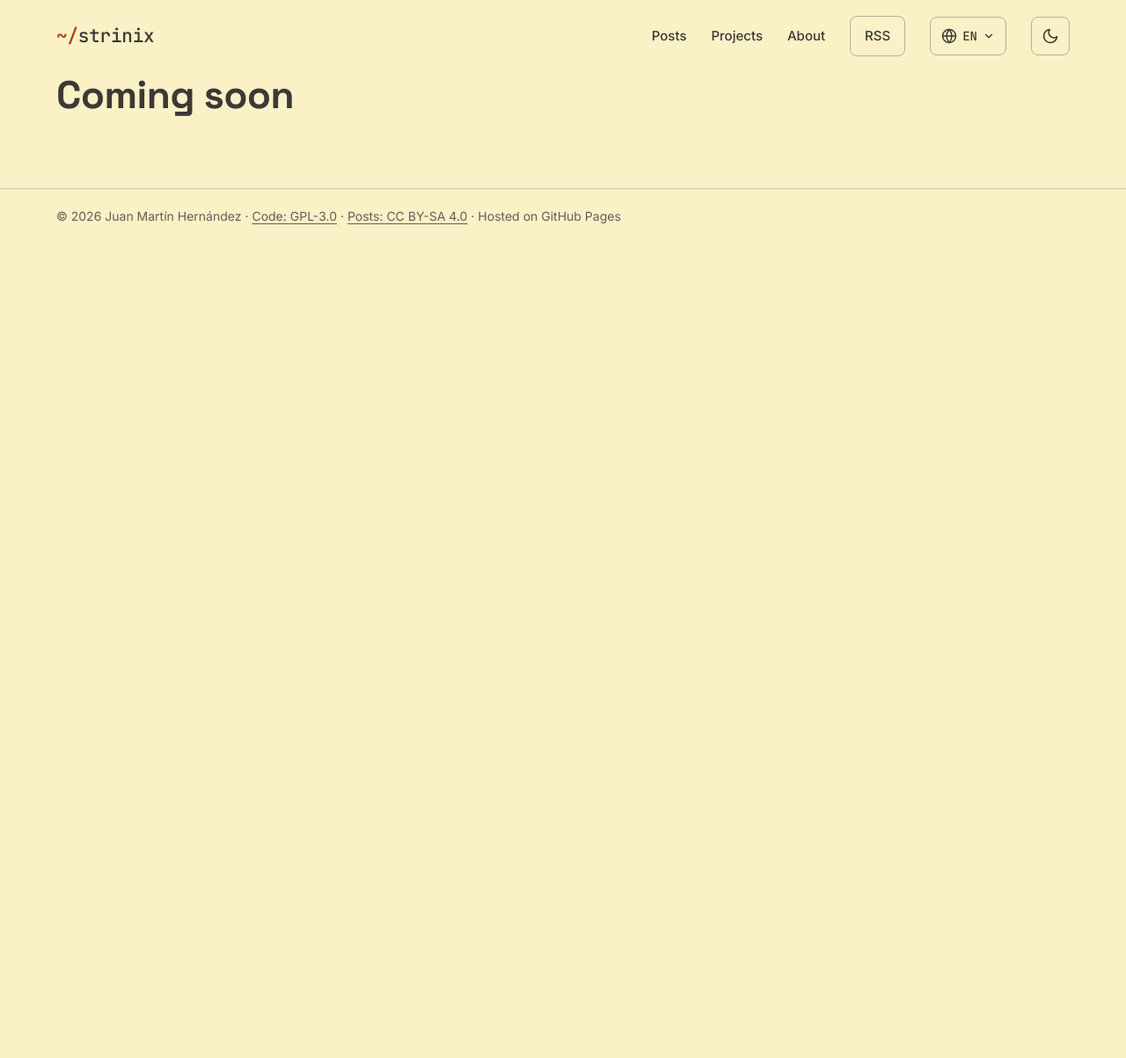
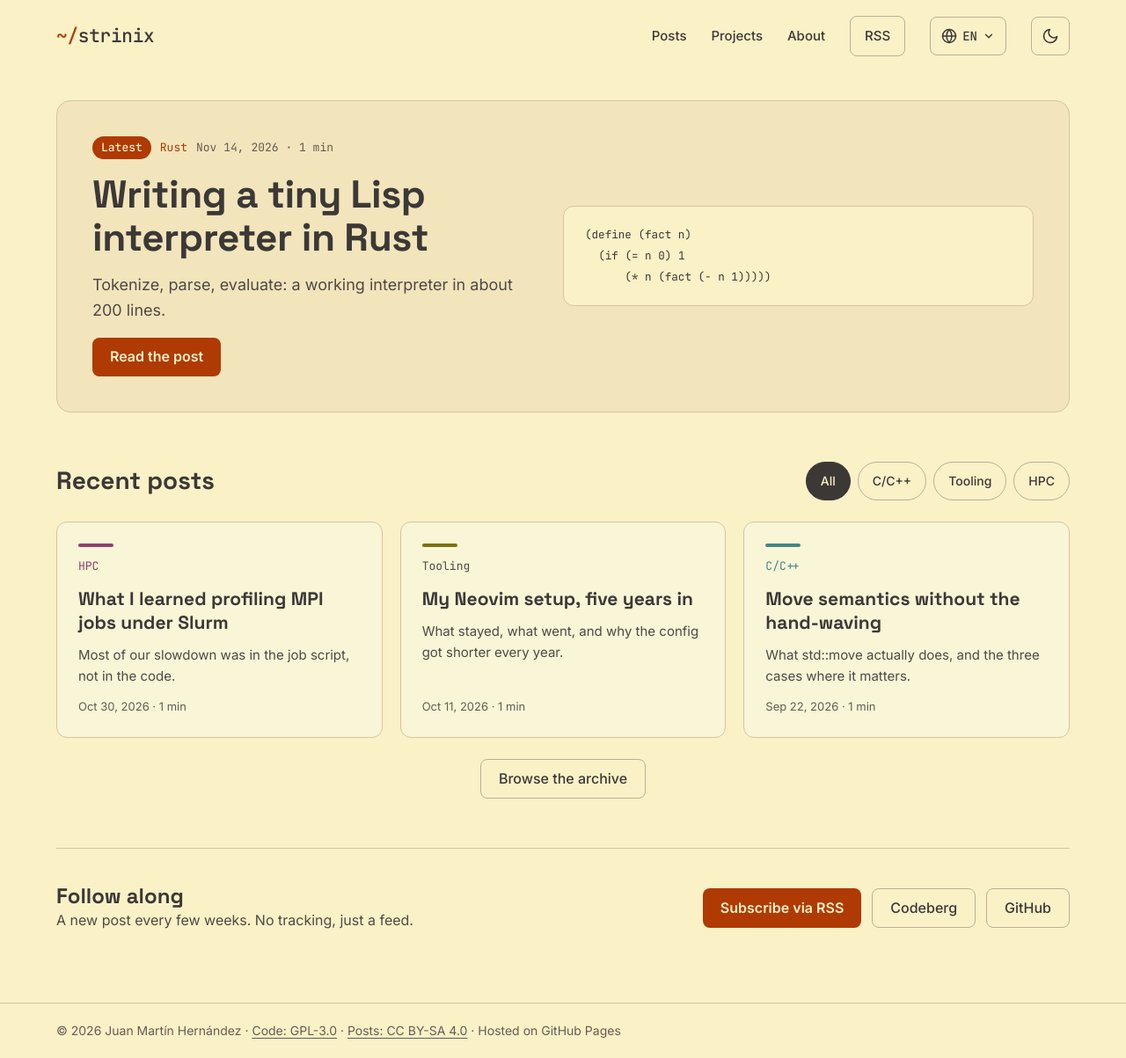
Before and after one commit to Juanma-Her/blog, a Jekyll site: the page built from index.html, in a window 1280 px wide. Shown: the whole page at 88% size. Built offline with Jekyll 4.4.1, drawn with Linux system fonts in a browser that asks for light colours; before the commit the page ends 900 px from its top, so only the background shows below that.

Commit message:
BLG-20: home page
- home.html: the newest post of the page's language as the hero, the
  next six as cards, topic chips, "Browse the archive" and "Follow
  along" with the feed, Codeberg and GitHub.
- Includes: hero (code panel only with hero_code), post-card, topic
  (colours through light-dark()), chips (filtering in BLG-31) and
  forge-links (Codeberg then GitHub, each only when present).
- read_time.rb: read_minutes filter, shared with the post layout.
- Home strings in both languages; button, pill, chip, card and home
  styles from the landing design.

Co-authored-By: Claude <noreply@anthropic.com>

````diff
--- a/_data/i18n/en.json
+++ b/_data/i18n/en.json
@@ -30,7 +30,8 @@
     "next": "Next",
     "more_on": "More on {topic}",
     "copy": "Copy",
-    "copied": "Copied"
+    "copied": "Copied",
+    "minutes": "{n} min"
   },
   "comments": {
     "heading": "Comments",
@@ -67,5 +68,15 @@
       "Nov",
       "Dec"
     ]
+  },
+  "home": {
+    "latest": "Latest",
+    "read_post": "Read the post",
+    "recent": "Recent posts",
+    "filter_label": "Filter by topic",
+    "browse_archive": "Browse the archive",
+    "follow_heading": "Follow along",
+    "follow_text": "A new post every few weeks. No tracking, just a feed.",
+    "subscribe": "Subscribe via RSS"
   }
 }
--- /dev/null
+++ b/_includes/chips.html
@@ -0,0 +1,10 @@
+{%- comment -%}
+  Filter chips (JSON contracts 6.2). include.values: topic keys; include.label:
+  accessible name of the group. Filtering itself is added in BLG-31.
+{%- endcomment -%}
+<div class="chips" role="group" aria-label="{{ include.label }}" data-filter-chips>
+  <button class="chip" type="button" data-filter-value="" aria-pressed="true">{{ "archive.all" | t: page.lang }}</button>
+  {%- for value in include.values %}
+  <button class="chip" type="button" data-filter-value="{{ value }}" aria-pressed="false">{{ site.data.topics[value].label | localize: page.lang }}</button>
+  {%- endfor %}
+</div>
--- /dev/null
+++ b/_includes/forge-links.html
@@ -0,0 +1,14 @@
+{%- comment -%}
+  Codeberg then GitHub, each only when it has a URL (JSON contracts 7.1).
+  include.links: { codeberg, github } URLs; without it, the author's profiles.
+  include.class: class for each link.
+{%- endcomment -%}
+{%- assign links = include.links -%}
+{%- assign codeberg = links.codeberg -%}
+{%- assign github = links.github -%}
+{%- unless links -%}
+  {%- assign codeberg = "https://codeberg.org/" | append: site.forges.codeberg.user -%}
+  {%- assign github = "https://github.com/" | append: site.forges.github.user -%}
+{%- endunless -%}
+{%- if codeberg %}<a class="{{ include.class }}" href="{{ codeberg }}">Codeberg</a>{% endif %}
+{%- if github %}<a class="{{ include.class }}" href="{{ github }}">GitHub</a>{% endif %}
--- /dev/null
+++ b/_includes/hero.html
@@ -0,0 +1,20 @@
+{%- assign post = include.post -%}
+{%- assign tag = post.tags | first -%}
+{%- assign minutes = post.content | read_minutes -%}
+<article class="hero">
+  <div class="hero-text">
+    <p class="hero-meta">
+      <span class="pill">{{ "home.latest" | t: page.lang }}</span>
+      {% include topic.html tag=tag %}
+      <span>{{ post.date | localize_date: page.lang }} · {{ "post.minutes" | t: page.lang, n: minutes }}</span>
+    </p>
+    <h1><a href="{{ post.url }}">{{ post.title }}</a></h1>
+    <p class="hero-summary">{{ post.description }}</p>
+    <a class="button button--accent" href="{{ post.url }}">{{ "home.read_post" | t: page.lang }}</a>
+  </div>
+  {%- if post.hero_code %}
+  {%- capture fenced %}```{{ post.hero_code.lang }}
+{{ post.hero_code.code }}```{% endcapture %}
+  <div class="hero-code">{{ fenced | markdownify }}</div>
+  {%- endif %}
+</article>
--- /dev/null
+++ b/_includes/post-card.html
@@ -0,0 +1,9 @@
+{%- assign post = include.post -%}
+{%- assign tag = post.tags | first -%}
+{%- assign minutes = post.content | read_minutes -%}
+<a class="post-card" href="{{ post.url }}" data-filter-item data-filter-key="{{ post.tags | join: ' ' }}">
+  {% include topic.html tag=tag %}
+  <span class="post-card-title">{{ post.title }}</span>
+  <span class="post-card-summary">{{ post.description }}</span>
+  <span class="post-card-meta">{{ post.date | localize_date: page.lang }} · {{ "post.minutes" | t: page.lang, n: minutes }}</span>
+</a>
--- /dev/null
+++ b/_includes/topic.html
@@ -0,0 +1,6 @@
+{%- comment -%}
+  A topic label in its colour. include.tag is a key of topics.json.
+  The colours are set as --topic (text) and --topic-bar (bars and pills).
+{%- endcomment -%}
+{%- assign topic = site.data.topics[include.tag] -%}
+<span class="topic" style="--topic: light-dark({{ topic.light_text }}, {{ topic.dark }}); --topic-bar: light-dark({{ topic.light_bar }}, {{ topic.dark }})">{{ topic.label | localize: page.lang }}</span>
--- /dev/null
+++ b/_layouts/home.html
@@ -0,0 +1,46 @@
+---
+layout: base
+---
+{%- assign posts = site.posts | where: "lang", page.lang -%}
+{%- assign cards = posts | slice: 1, site.home_cards -%}
+{%- assign tags_in_cards = cards | map: "tags" | uniq -%}
+{%- assign topics = "" | split: "" -%}
+{%- for topic in site.data.topics -%}
+  {%- unless topic[1].hidden -%}
+    {%- if tags_in_cards contains topic[0] %}{% assign topics = topics | push: topic[0] %}{% endif -%}
+  {%- endunless -%}
+{%- endfor -%}
+{%- if page.lang == "es" %}{% assign prefix = "/es" %}{% else %}{% assign prefix = "" %}{% endif -%}
+
+<div class="container home">
+  {%- if posts.size > 0 %}
+  {% include hero.html post=posts.first %}
+  {%- endif %}
+
+  {%- if cards.size > 0 %}
+  <section class="recent" aria-labelledby="recent-heading" data-filter-root data-filter-param="topic">
+    <div class="section-head">
+      <h2 id="recent-heading">{{ "home.recent" | t: page.lang }}</h2>
+      {%- assign label = "home.filter_label" | t: page.lang %}
+      {% include chips.html values=topics label=label %}
+    </div>
+    <div class="card-grid">
+      {%- for post in cards %}
+      {% include post-card.html post=post %}
+      {%- endfor %}
+    </div>
+    <a class="button button--outline recent-archive" href="{{ prefix }}/posts/">{{ "home.browse_archive" | t: page.lang }}</a>
+  </section>
+  {%- endif %}
+
+  <section class="follow" aria-labelledby="follow-heading">
+    <div>
+      <h2 id="follow-heading">{{ "home.follow_heading" | t: page.lang }}</h2>
+      <p>{{ "home.follow_text" | t: page.lang }}</p>
+    </div>
+    <div class="follow-links">
+      <a class="button button--accent" href="{{ prefix }}/feed/">{{ "home.subscribe" | t: page.lang }}</a>
+      {% include forge-links.html class="button button--outline" %}
+    </div>
+  </section>
+</div>
--- /dev/null
+++ b/_plugins/read_time.rb
@@ -0,0 +1,16 @@
+# frozen_string_literal: true
+
+# {{ post.content | read_minutes }}: words / words_per_minute, rounded up,
+# at least 1 (Design document 3.2).
+
+module Strinix
+  module ReadTimeFilter
+    def read_minutes(html)
+      words = html.to_s.gsub(/<[^>]*>/, " ").split.size
+      per_minute = @context.registers[:site].config.fetch("words_per_minute", 200)
+      [(words / per_minute.to_f).ceil, 1].max
+    end
+  end
+end
+
+Liquid::Template.register_filter(Strinix::ReadTimeFilter)
--- a/es/index.html
+++ b/es/index.html
@@ -1,9 +1,5 @@
 ---
-layout: base
+layout: home
 ref: home
 permalink: /es/
 ---
-{%- comment -%} Placeholder until the home layout of BLG-20. {%- endcomment %}
-<div class="container">
-<h1>Muy pronto</h1>
-</div>
--- a/index.html
+++ b/index.html
@@ -1,8 +1,4 @@
 ---
-layout: base
+layout: home
 ref: home
 ---
-{%- comment -%} Placeholder until the home layout of BLG-20. {%- endcomment %}
-<div class="container">
-<h1>Coming soon</h1>
-</div>
````
Also changed, not shown: _data/i18n/es.json (+12 -1 lines), assets/css/_components.css (+151 -0 lines), 1 other file.
